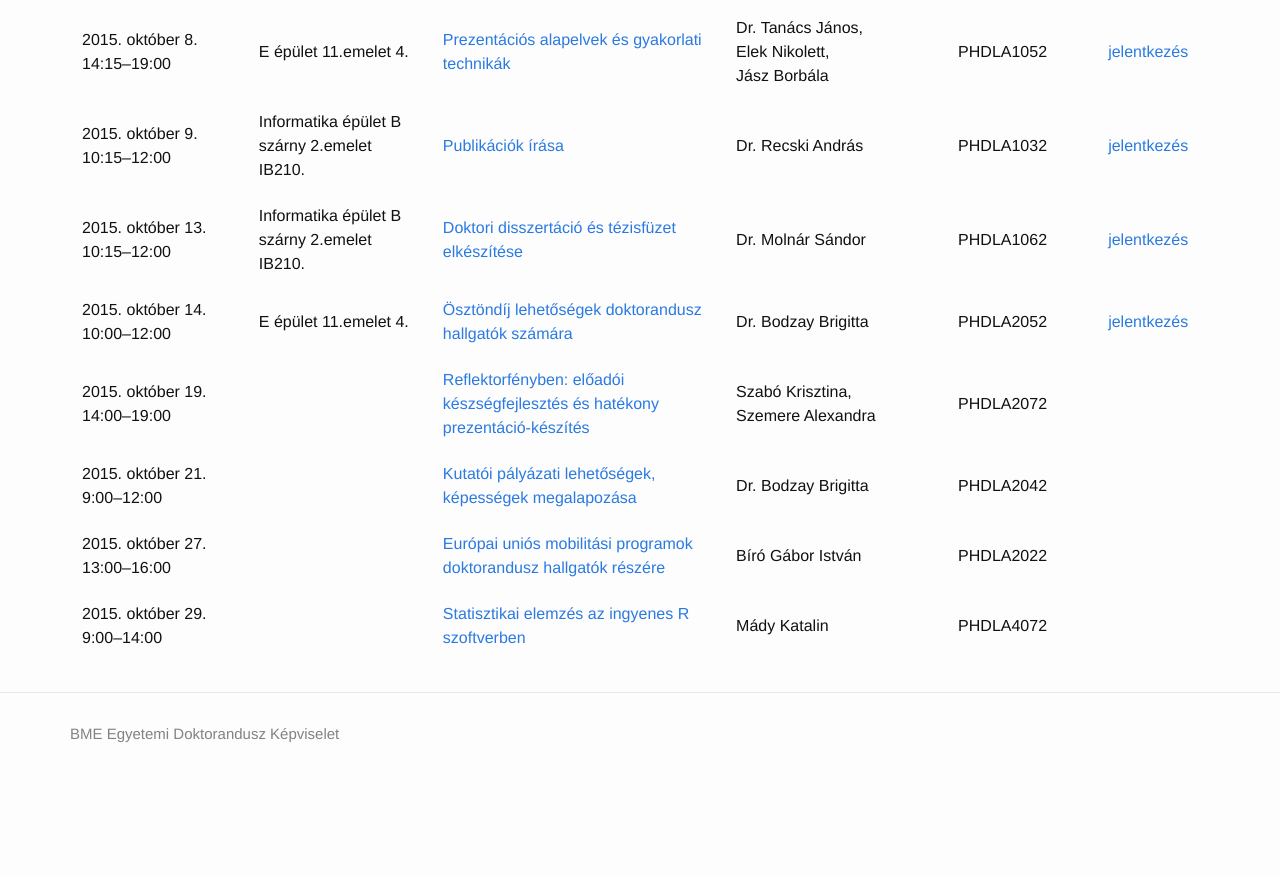
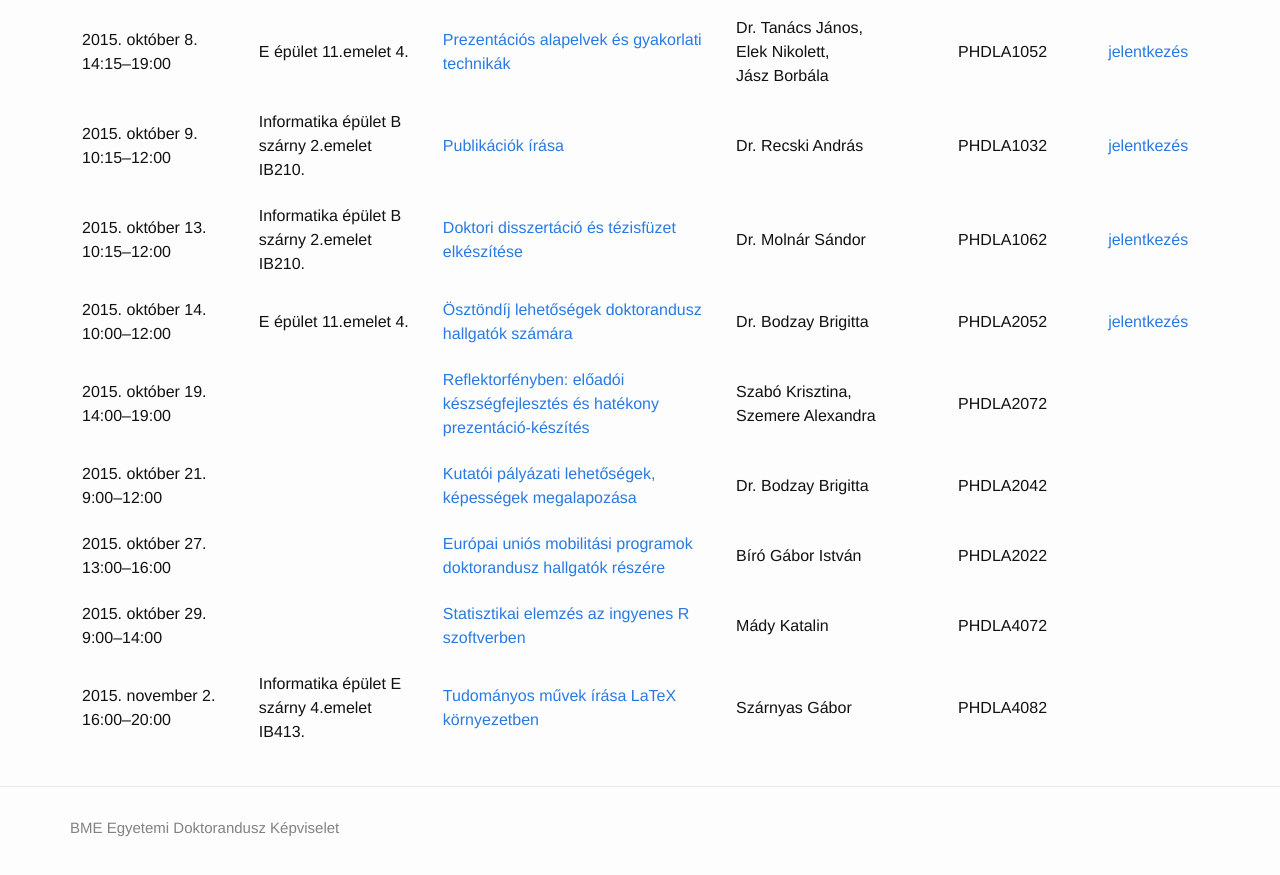
Before and after one commit to totyabaja/bme-edk.github.io, a Jekyll site: the page built from lectures.html, in a window 1280 px wide and 900 px high, scrolled down 903 px. Shown: the top 875 px of the window. Built offline with Jekyll 4.4.1, drawn with Linux system fonts in a browser that asks for light colours; a file with an impossible date is left out; before the commit the page ends 1709 px from its top, so only the background shows below that.

Commit message:
Update 4082-latex.md

```diff
--- a/_lectures/4082-latex.md
+++ b/_lectures/4082-latex.md
@@ -1,6 +1,6 @@
 ---
 layout: lecture
-date: TBA
+date: 2015.11.02.
 title: Tudományos művek írása LaTeX környezetben
 lecturers:
   - name: Szárnyas Gábor
@@ -11,9 +11,9 @@ duration: 4 óra
 schools: összes
 audience: doktoranduszoknak és doktorjelölteknek
 participants: max. 30 fő
-location: TBA
-starttime: ""
-endtime: ""
+location: Informatika épület E szárny 4.emelet IB413.
+starttime: "16:00"
+endtime: "20:00"
 form:
 ---
 
```
